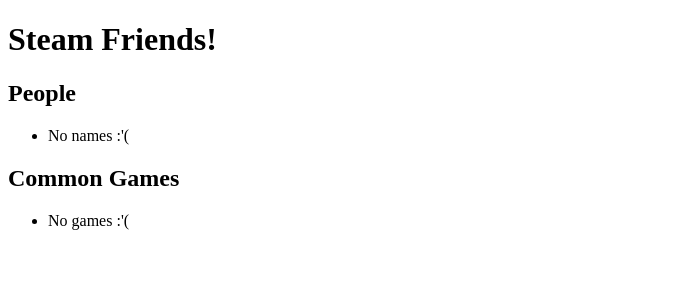
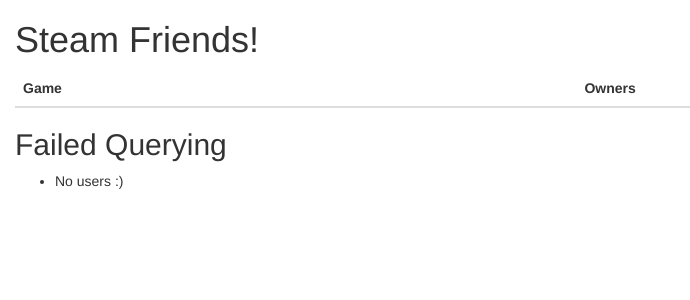
Before and after one commit to BlinkyStitt/steam_friends, a Flask app: template templates/index.html in a window 1280 px wide. Shown: the top 300 px of the page, without its empty margins (0-690 px from the left). Run offline with Flask 2, Linux system fonts and the light colour scheme; the template is opened without the code that fills it, so the values that code supplies are empty; some libraries are stand-ins or nearby versions.

Commit message:
sortable table with pretty colors

```diff
--- a/steam_friends.py
+++ b/steam_friends.py
@@ -1,3 +1,4 @@
+import collections
 import os
 
 import flask
@@ -46,43 +47,46 @@
     steamapi.core.APIConnection(api_key=STEAM_API_KEY)
 
     # todo: this should be from a form
-    people = [
+    users = [
+        'nynjawitaynynjawitaynynjawitay',
         'ARizzo',
         'nynjawitay',
         '76561197969428769',  # Son of Themis
         '76561197979664690',  # JC
     ]
+    app.logger.info("checking users: %r", users)
 
-    steam_names = []
-    # todo: counter for games instead of a hard set
-    common_games = None
+    steam_users = []
+    failed_steam_users = []
+    game_counter = collections.Counter()
 
-    for name in people:
-        app.logger.debug("Checking name: %s", name)
+    for user_id in users:
+        app.logger.debug("Checking user_id: %s", user_id)
 
         try:
-            steam_user = steamapi.user.SteamUser(userid=int(name))
-        except ValueError:
-            steam_user = steamapi.user.SteamUser(userurl=name)
-        app.logger.debug("steam_user: %r", steam_user)
-
+            steam_user = steamapi.user.SteamUser(userid=int(user_id))
+        except (steamapi.user.UserNotFoundError, ValueError):
+            try:
+                steam_user = steamapi.user.SteamUser(userurl=user_id)
+            except steamapi.user.UserNotFoundError:
+                app.logger.warning("User not found: %s", user_id)
+                failed_steam_users.append(user_id)
+                continue
         try:
-            game_names = [g.name for g in steam_user.games]
+            game_counter.update(steam_user.games)
         except steamapi.errors.APIUnauthorized:
-            app.logger.exception("Unable to query user data")
+            app.logger.exception("Access denied querying game list: %s", user_id)
+            failed_steam_users.append(user_id)
             continue
 
-        if common_games is None:
-            common_games = set(game_names)
-        else:
-            # todo: debug prints?
-            common_games = common_games.intersection(game_names)
+        steam_users.append(steam_user)
 
-        steam_names.append(steam_user.name)
-
-    app.logger.debug("common games: %r", common_games)
-
-    return flask.render_template('index.html', steam_names=steam_names, common_games=common_games)
+    return flask.render_template(
+        'index.html',
+        failed_steam_users=failed_steam_users,
+        game_counter=game_counter,
+        steam_users=steam_users,
+    )
 
 
 if __name__ == '__main__':
--- a/templates/index.html
+++ b/templates/index.html
@@ -1,7 +1,22 @@
-<!doctype html>
-<html>
+<!DOCTYPE html>
+<html lang="en">
+<head>
+  <meta charset="utf-8">
+  <meta http-equiv="X-UA-Compatible" content="IE=edge">
+  <meta name="viewport" content="width=device-width, initial-scale=1">
   <title>Steam Friends</title>
+  <link rel="stylesheet" href="https://maxcdn.bootstrapcdn.com/bootstrap/3.3.4/css/bootstrap.min.css">
+  <link rel="stylesheet" href="https://maxcdn.bootstrapcdn.com/bootstrap/3.3.4/css/bootstrap-theme.min.css">
+  <!-- HTML5 shim and Respond.js for IE8 support of HTML5 elements and media queries -->
+  <!-- WARNING: Respond.js doesn't work if you view the page via file:// -->
+  <!--[if lt IE 9]>
+    <script src="https://oss.maxcdn.com/html5shiv/3.7.2/html5shiv.min.js"></script>
+    <script src="https://oss.maxcdn.com/respond/1.4.2/respond.min.js"></script>
+  <![endif]-->
+</head>
 <body>
+
+<div class="container-fluid">
   <h1>Steam Friends!</h1>
 
   {% with messages = get_flashed_messages(with_categories=true) %}
@@ -14,25 +29,52 @@
     {% endif %}
   {% endwith %}
 
-    <h2>People</h2>
+  <table id="steamGames" class="table table-hover tablesorter">
+    <thead>
+      <tr>
+        <th>Game</th>
+        <th>Owners</th>
+        {% for u in steam_users | sort %}
+          <th>{{ u }}</th>
+        {% endfor %}
+      </tr>
+    </thead>
+    <tbody>
+    {% for g, c in game_counter.most_common() if c > 1 %}
+      {% if c == steam_users | length %}
+      <tr class="success">
+      {% else %}
+      <tr>
+      {% endif %}
+        <td>{{ g }}</td>
+        <td>{{ c }}</td>
+        {% for u in steam_users | sort %}
+          <td>{{ g in u.games }}</td>
+        {% endfor %}
+      </tr>
+    {% endfor %}
+    </tbody>
+  </table>
+
+  <h2>Failed Querying</h2>
 
   <ul>
-    {% for name in steam_names %}
-      <li>{{ name }}</li>
+  {% for u in failed_steam_users %}
+    <li>{{ u }}</li>
   {% else %}
-      <li>No names :'(</li>
+    <li>No users :)</li>
   {% endfor %}
   </ul>
+</div>
 
-    <h2>Common Games</h2>
-
-    <ul>
-    {% for game in common_games %}
-      <li>{{ game }}</li>
-    {% else %}
-      <li>No games :'(</li>
-    {% endfor %}
-    </ul>
+<script src="https://ajax.googleapis.com/ajax/libs/jquery/1.11.2/jquery.min.js"></script>
+<script src="https://maxcdn.bootstrapcdn.com/bootstrap/3.3.4/js/bootstrap.min.js"></script>
+<script src="https://raw.githubusercontent.com/christianbach/tablesorter/master/jquery.tablesorter.min.js"></script>
+<script>
+$(document).ready(function() {
+  $("#steamGames").tablesorter();
+});
+</script>
 
 </body>
 </html>
```
Lines whose indentation alone changed are shown as unchanged.
